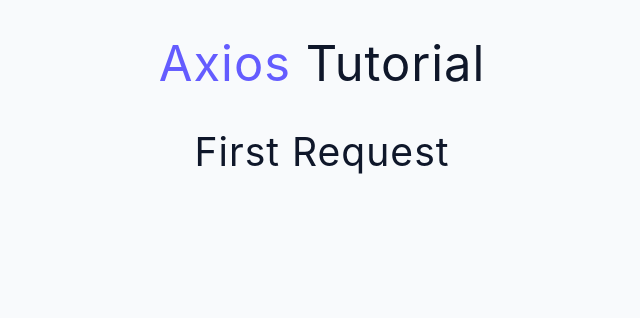
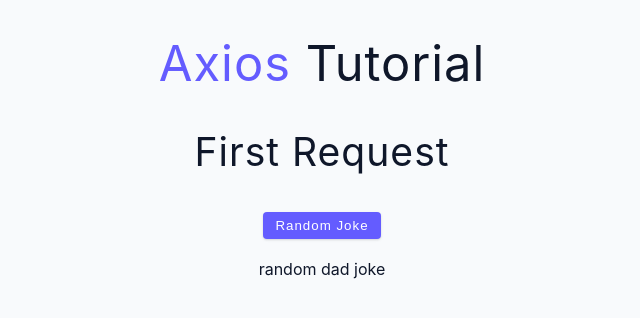
Before and after one commit to logan-lampton/react_projects, a React (Create React App) app in the folder axios-work/: page / in a window 1280 px wide. Shown: the top 318 px of the page, without its empty margins (318-958 px from the left). Built offline with nearby package versions, Linux system fonts and the light colour scheme; no server answers.

Commit message:
GET request with button click

```diff
--- a/axios-work/src/App.js
+++ b/axios-work/src/App.js
@@ -1,11 +1,19 @@
 import Title from "./components/Title";
 import FirstRequest from "./components/FirstRequest";
+import Headers from "./components/Headers";
 
 function App() {
   return (
     <main>
       <Title />
-      <FirstRequest />
+      <div>
+        <div className='app-section'>
+          <FirstRequest />
+        </div>
+        <div className='app-section'>
+          <Headers />
+        </div>
+      </div>
     </main>
   );
 }
--- a/axios-work/src/components/FirstRequest.js
+++ b/axios-work/src/components/FirstRequest.js
@@ -1,14 +1,16 @@
-import { useEffect } from "react";
+import { useState, useEffect } from "react";
 import axios from "axios";
 
 const url = "https://course-api.com/react-store-products";
 
 function FirstRequest() {
+    const [initialRender, setInitialRender] = useState('First Request')
   const fetchData = async () => {
     try {
       const response = await axios(url);
       const data = response.data;
-      console.log(data);
+      console.log(data[0])
+      setInitialRender(`First Request: ${data[0].name}`)
     } catch (error) {
       console.log(error.response);
     }
@@ -18,7 +20,7 @@
     fetchData();
   }, []);
 
-  return <h2 className='text-center'>First Request</h2>;
+  return <h2 className='text-center'>{initialRender}</h2>;
 }
 
 export default FirstRequest;
--- /dev/null
+++ b/axios-work/src/components/Headers.js
@@ -0,0 +1,33 @@
+import { useState } from "react";
+import axios from "axios";
+
+const url = "https://icanhazdadjoke.com";
+// Accept: 'application/json'
+
+function Headers() {
+  const [joke, setJoke] = useState("random dad joke");
+
+  const fetchDadJoke = async () => {
+    try {
+      const { data } = await axios(url, {
+        headers: {
+          Accept: 'application/json',
+        },
+      });
+      setJoke(data.joke);
+    } catch (error) {
+      console.log(error.response);
+    }
+  };
+
+  return (
+    <section className='section text-center'>
+      <button className='btn' onClick={fetchDadJoke}>
+        random joke
+      </button>
+      <p className='dad-joke'>{joke}</p>
+    </section>
+  );
+}
+
+export default Headers;
--- a/axios-work/src/index.css
+++ b/axios-work/src/index.css
@@ -280,3 +280,7 @@
 .dad-joke {
   margin-top: 1rem;
 }
+
+.app-section {
+  margin-top: 2rem;
+}
```
